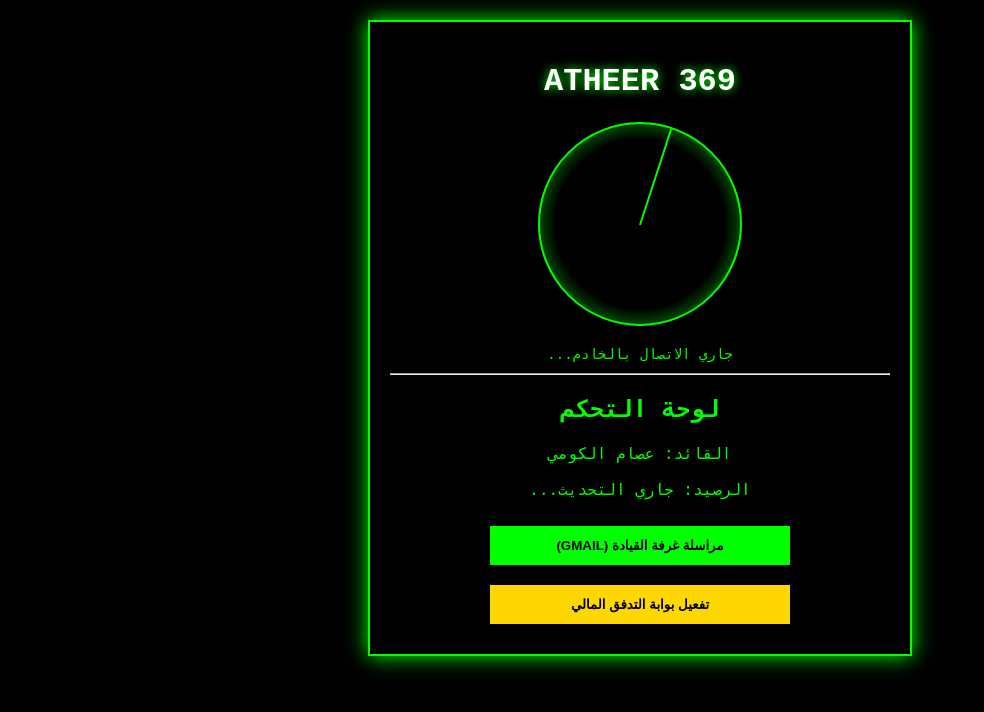
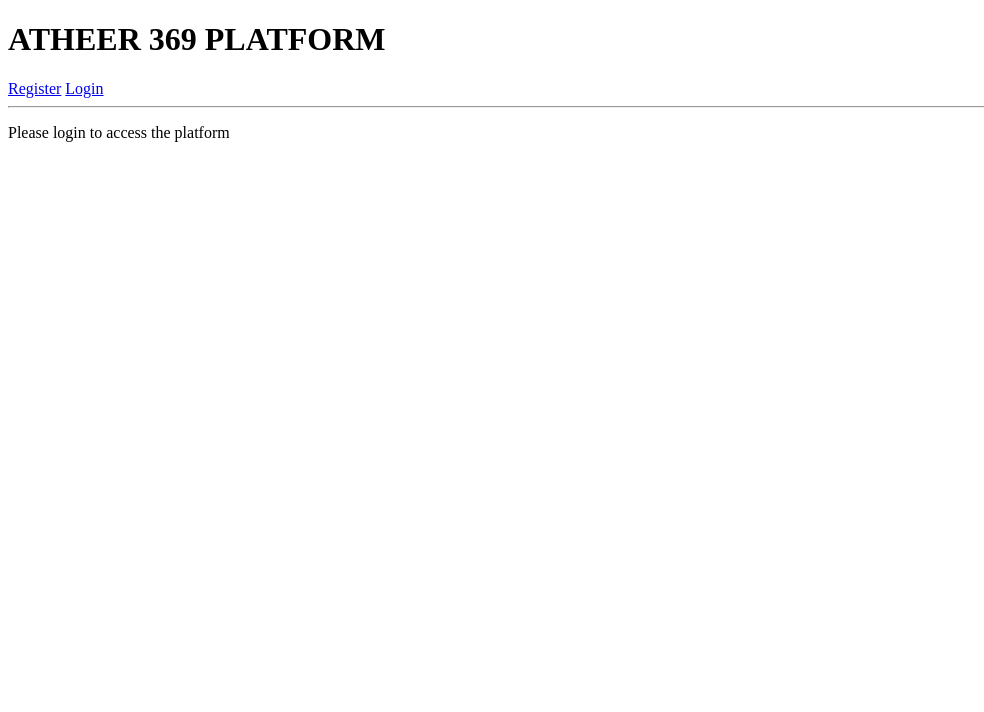
Before and after one commit to e65461123-png/essam_athar369, a Flask app: page / in a window 1280 px wide. Shown: the top 712 px of the page, without its empty margins (0-984 px from the left). Run offline with Flask 3, Linux system fonts and the light colour scheme.

Commit message:
Update index.html

```diff
--- a/templates/index.html
+++ b/templates/index.html
@@ -1,37 +1,29 @@
 <!DOCTYPE html>
-<html lang="ar" dir="rtl">
+<html lang="en">
 <head>
-    <meta charset="UTF-8">
-    <title>ATHEER 369 | غرفة العمليات</title>
-    <style>
-        body { background-color: #000; color: #00FF00; font-family: 'Courier New', monospace; text-align: center; margin: 0; padding: 20px; }
-        .container { border: 2px solid #00FF00; padding: 20px; width: 90%; max-width: 500px; margin: auto; box-shadow: 0 0 20px #00FF00; }
-        .radar { width: 200px; height: 200px; border: 2px solid #00FF00; border-radius: 50%; margin: 20px auto; position: relative; overflow: hidden; background: radial-gradient(circle, #000 60%, #00FF00 100%); }
-        .radar::after { content: ''; position: absolute; width: 100%; height: 2px; background: #00FF00; top: 50%; transform-origin: right; animation: rotate 2s linear infinite; }
-        @keyframes rotate { from { transform: rotate(0deg); } to { transform: rotate(360deg); } }
-        .data { font-size: 14px; margin: 10px 0; }
-        button { background: #00FF00; border: none; padding: 12px 25px; cursor: pointer; font-weight: bold; margin: 10px; width: 100%; max-width: 300px; }
-        h1 { color: #fff; text-shadow: 0 0 10px #00FF00; }
-    </style>
+  <meta charset="UTF-8">
+  <title>ATHEER 369 PLATFORM</title>
 </head>
 <body>
-    <div class="container">
-        <h1>ATHEER 369</h1>
-        <div class="radar"></div>
-        <div class="data" id="status">جاري الاتصال بالخادم...</div>
-        <hr>
-        <h2>لوحة التحكم</h2>
-        <p>القائد: عصام الكومي</p>
-        <p id="wallet">الرصيد: جاري التحديث...</p>
-        <button onclick="window.location.href='mailto:your-email@gmail.com'">مراسلة غرفة القيادة (GMAIL)</button>
-        <button style="background: gold;" onclick="alert('جاري تفعيل التدفق المالي...')">تفعيل بوابة التدفق المالي</button>
-    </div>
-    <script>
-        // تحديث البيانات حيوياً
-        setInterval(() => {
-            document.getElementById('status').innerText = "الحالة: متصل | التشفير: AES-256";
-            document.getElementById('wallet').innerText = "الرصيد: USD " + (369 + Math.random()).toFixed(2);
-        }, 2000);
-    </script>
+
+  <h1>ATHEER 369 PLATFORM</h1>
+
+  <!-- روابط الدخول -->
+  <a href="/register">Register</a>
+  <a href="/login">Login</a>
+
+  <hr>
+
+  <!-- حالة المستخدم (تظهر فقط بعد تسجيل الدخول) -->
+  {% if user %}
+    <h1>Welcome {{ user }}</h1>
+
+    <p>Platform Active 🟢</p>
+
+    <a href="/logout">Logout</a>
+  {% else %}
+    <p>Please login to access the platform</p>
+  {% endif %}
+
 </body>
 </html>
```
